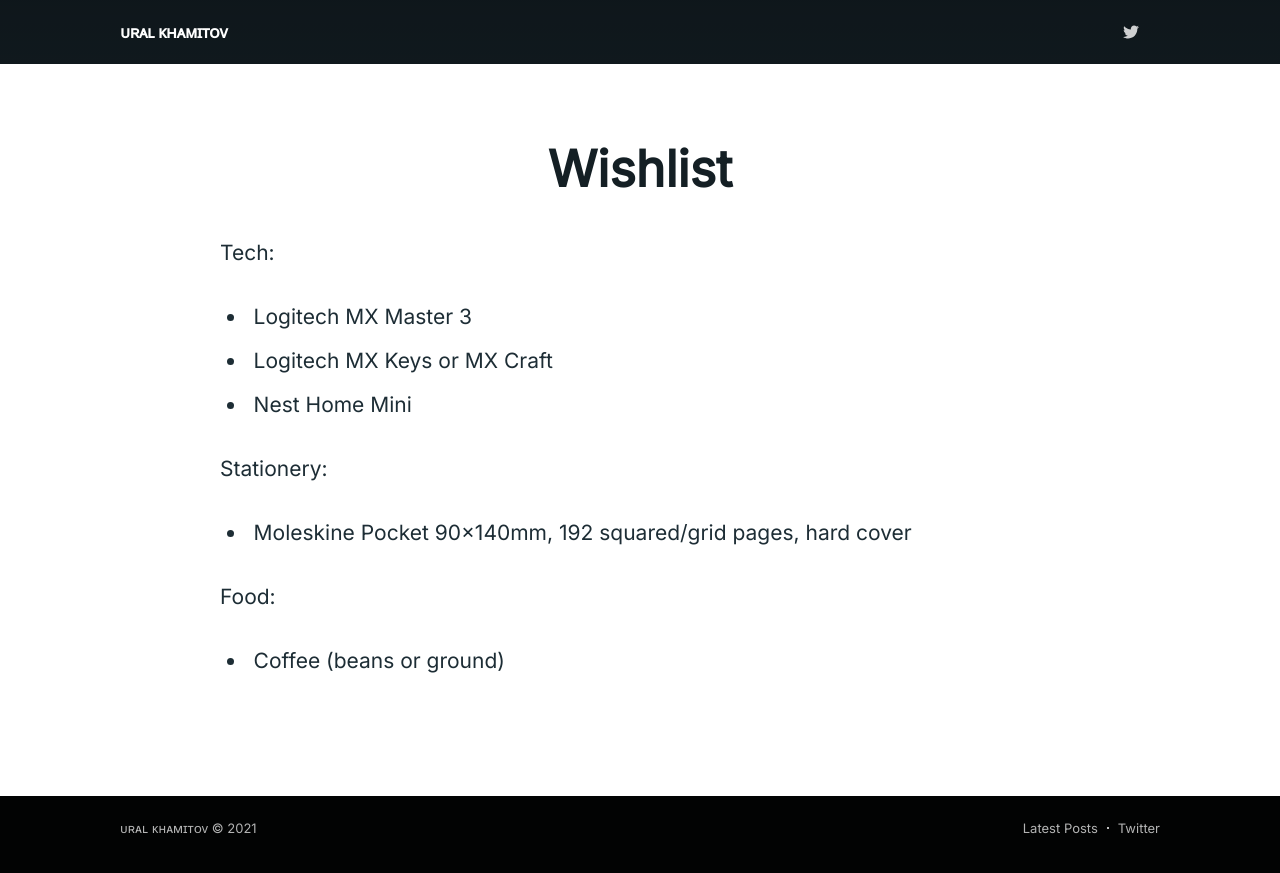
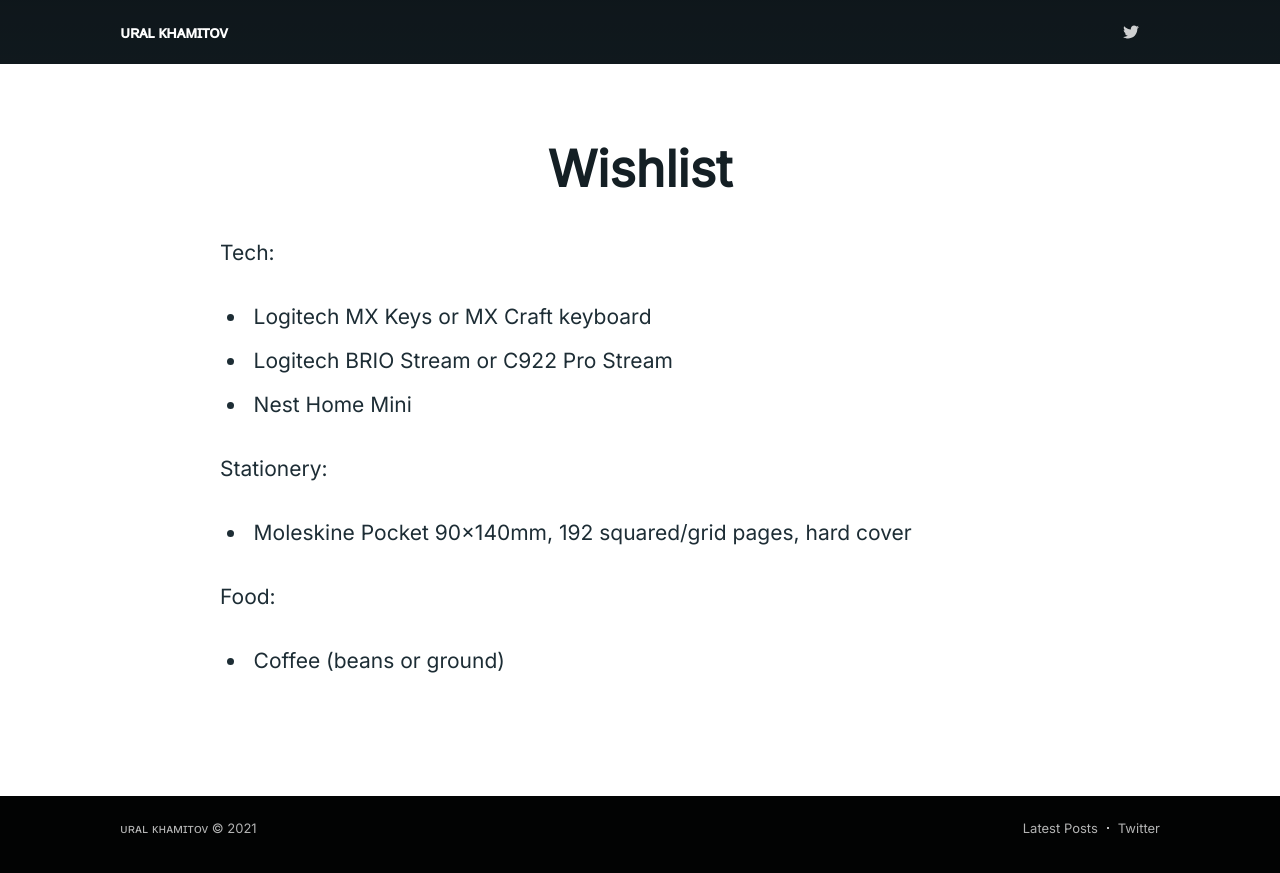
Before and after one commit to ukhamitov/ukhamitov.github.io, a Jekyll site: the page built from wishlist.md, in a window 1280 px wide. Shown: the top 873 px of the page. Built offline with Jekyll 4.4.1, drawn with Linux system fonts in a browser that asks for light colours; nearby versions of some CDN libraries; comment, search, counter and statistics services are not loaded.

Commit message:
Update wishlist.md

```diff
--- a/wishlist.md
+++ b/wishlist.md
@@ -10,8 +10,8 @@ subclass: 'post page'
 <p>
 	Tech:
   	<ul>
-		<li><strikeout>Logitech MX Master 3</strikeout></li>
-		<li>Logitech MX Keys or MX Craft</li>
+		<li>Logitech MX Keys or MX Craft keyboard</li>
+		<li>Logitech BRIO Stream or C922 Pro Stream</li>
 		<li>Nest Home Mini</li>
 	</ul>
 </p>
```
